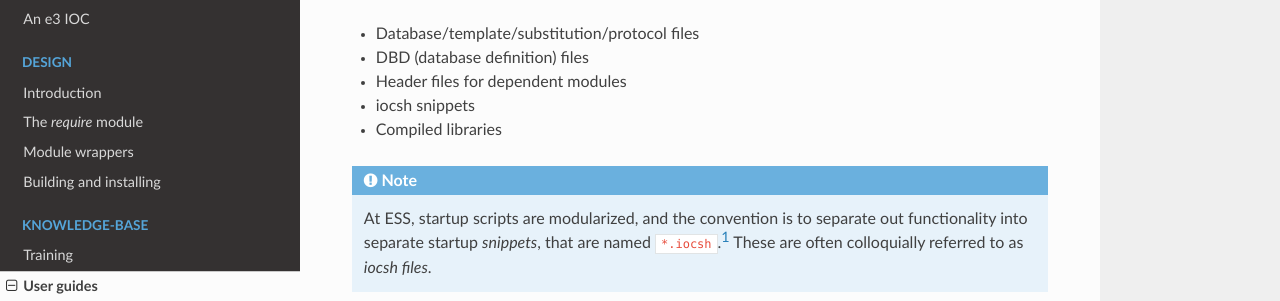
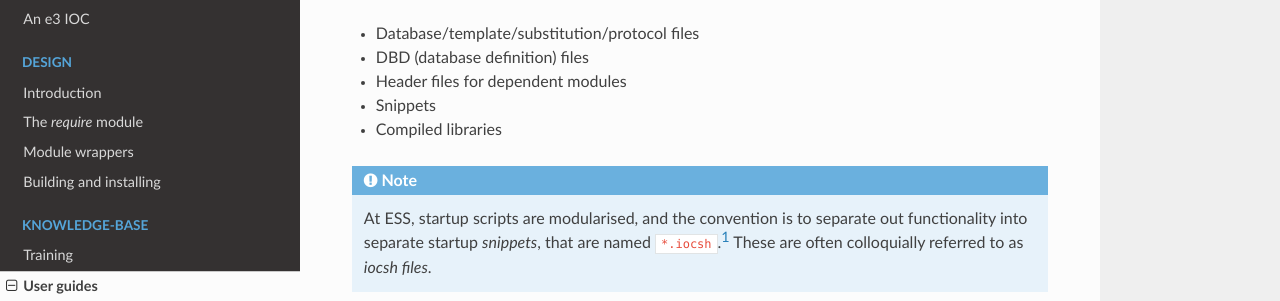
Before and after one commit to ttkorhonen/e3pages, a Sphinx documentation site: the page built from docs/kb/guide/articles/6_configure_wrapper.md, in a window 1280 px wide and 900 px high, scrolled down 1337 px. Shown: the part 162-463 px from the top of the window. Built offline with Sphinx 7.4.7 and the Read the Docs theme 2.0.0, drawn with Linux system fonts in a browser that asks for light colours.

Commit message:
rephrase iocsh snippets to Snippets

```diff
--- a/docs/kb/guide/articles/6_configure_wrapper.md
+++ b/docs/kb/guide/articles/6_configure_wrapper.md
@@ -62,11 +62,11 @@ The build process installs (potentially) several things to be available at run-t
 - Database/template/substitution/protocol files
 - DBD (database definition) files
 - Header files for dependent modules
-- iocsh snippets
+- Snippets
 - Compiled libraries
 
 :::{note}
-At ESS, startup scripts are modularized, and the convention is to separate out functionality into separate startup *snippets*, that are named `*.iocsh`.[^ccdb] These are often colloquially referred to as *iocsh files*.
+At ESS, startup scripts are modularised, and the convention is to separate out functionality into separate startup *snippets*, that are named `*.iocsh`.[^ccdb] These are often colloquially referred to as *iocsh files*.
 :::
 
 ### Database files
```
